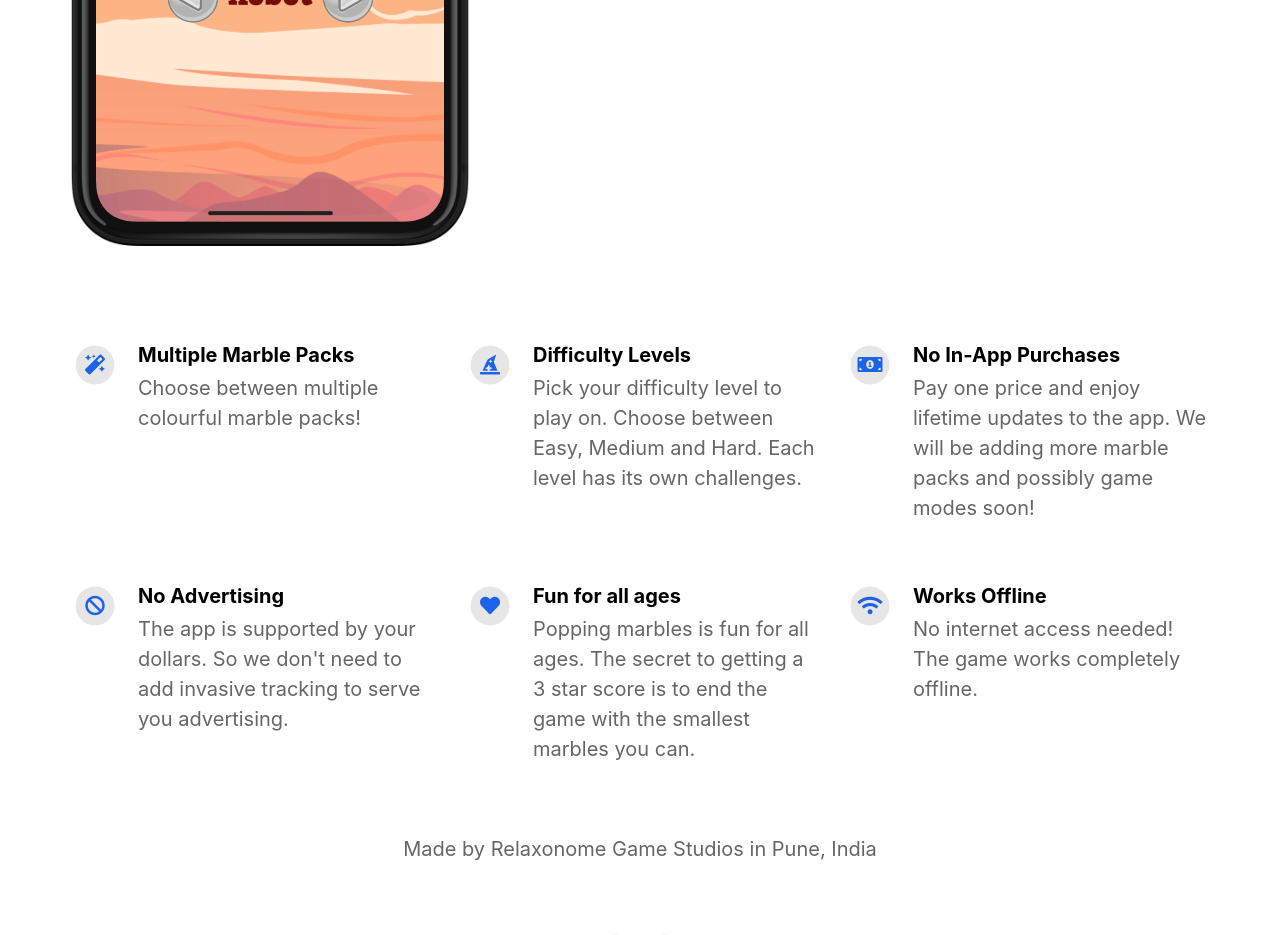
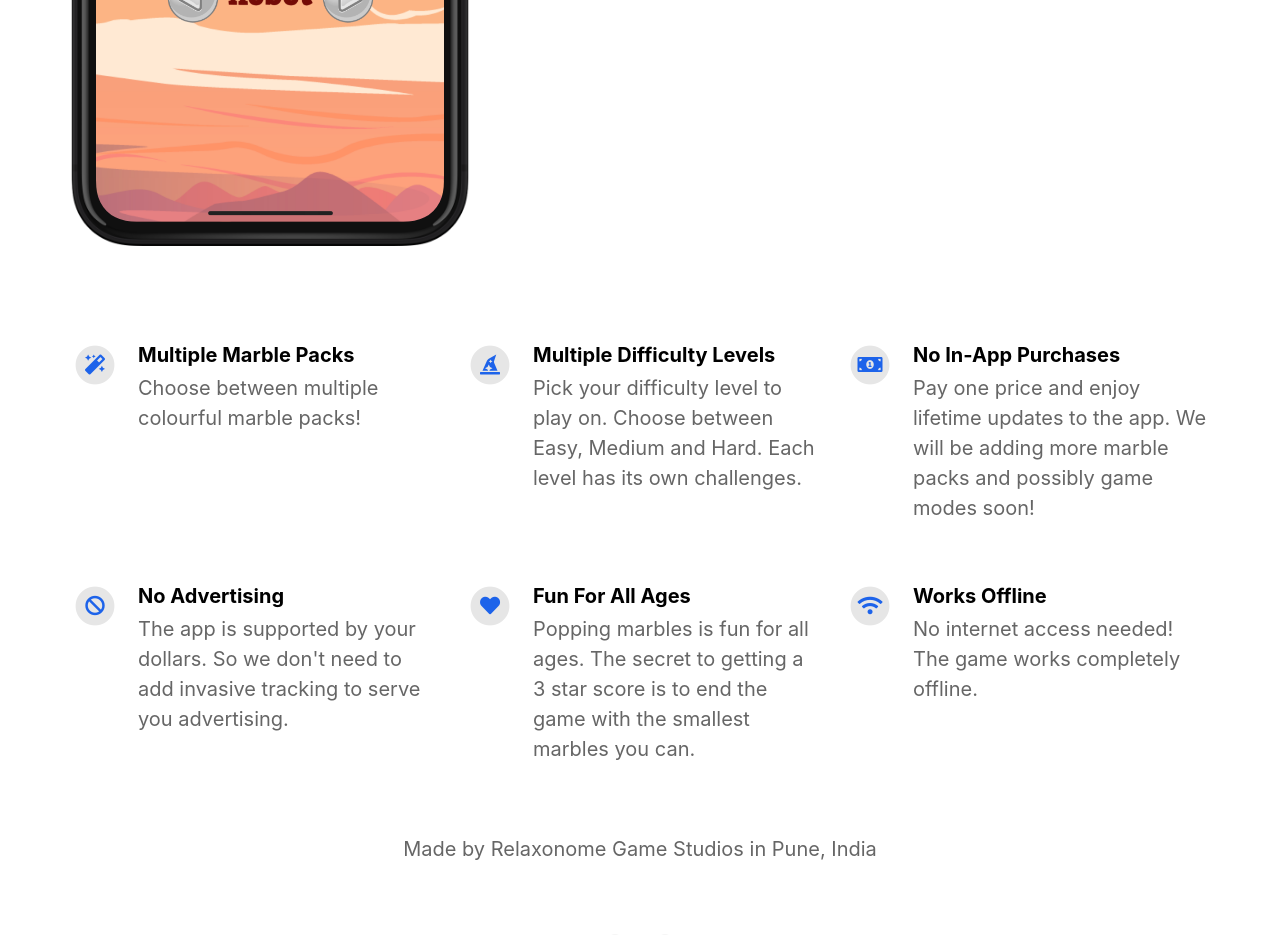
Before and after one commit to colwin/marbleinator-website, a Jekyll site: the page built from index.html, in a window 1280 px wide. Shown: the part 739-1674 px from the top of the page. Built offline with Jekyll 4.4.1, drawn with Linux system fonts in a browser that asks for light colours; nearby versions of some CDN libraries.

Commit message:
Updated features

```diff
--- a/_config.yml
+++ b/_config.yml
@@ -39,7 +39,7 @@ features                                  :
     description                           : Choose between multiple colourful marble packs!
     fontawesome_icon_name                 : magic
 
-  - title                                 : Difficulty Levels
+  - title                                 : Multiple Difficulty Levels
     description                           : Pick your difficulty level to play on. Choose between Easy, Medium and Hard. Each level has its own challenges.
     fontawesome_icon_name                 : hat-wizard
 
@@ -51,7 +51,7 @@ features                                  :
     description                           : The app is supported by your dollars. So we don't need to add invasive tracking to serve you advertising.
     fontawesome_icon_name                 : ban
 
-  - title                                 : Fun for all ages
+  - title                                 : Fun For All Ages
     description                           : Popping marbles is fun for all ages. The secret to getting a 3 star score is to end the game with the smallest marbles you can.
     fontawesome_icon_name                 : heart
 
```
